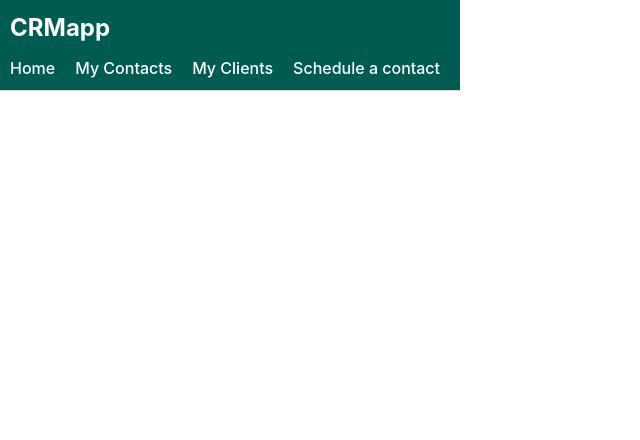
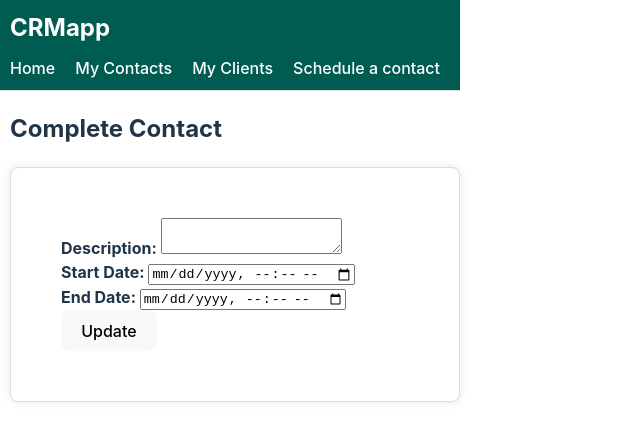
Before and after one commit to Elfqa/CRMApp, a React (Vite) app in the folder crm-app/: page /update-contact/1 in a window 1280 px wide. Shown: the top 440 px of the page, without its empty margins (0-640 px from the left). Built offline with nearby package versions, Linux system fonts and the light colour scheme.

Commit message:
ADD  update btn, UpdateScheduledContactToCompleted component and API

```diff
--- a/crm-app/src/App.jsx
+++ b/crm-app/src/App.jsx
@@ -5,6 +5,7 @@ import Header from "./components/common/Header.jsx";
 import MyContacts from "./components/pages/MyContacts.jsx";
 import MyClients from "./components/pages/MyClients.jsx";
 import AddScheduledContactPage from "./components/pages/AddScheduledContactPage.jsx";
+import UpdateScheduledContactToCompleted from "./components/UpdateScheduledContactToCompleted.jsx";
 
 function App() {
     return (
@@ -17,6 +18,7 @@ function App() {
                         <Route path='my-contacts' element={<MyContacts />} />
                         <Route path='my-clients' element={<MyClients />} />
                         <Route path='schedule-a-contact' element={<AddScheduledContactPage />} />
+                        <Route path="/update-contact/:id" element={<UpdateScheduledContactToCompleted />} />
                     </Routes>
                 </div>
 
--- a/crm-app/src/api/api.js
+++ b/crm-app/src/api/api.js
@@ -1,6 +1,4 @@
 const url = 'https://localhost:7153'; //nasz url ktory mamy w swaggerze w apce backendowej
-
-/// /api/SearchContacts
 
 export const getContactsByAdvisorId = async (advisorId, setList) => {
     try {
@@ -34,3 +32,18 @@ export const deleteContact = async (id) => {
         throw new Error('Failed to delete contact');
     }
 };
+
+export const updateScheduledContactToCompleted = async (id, formData) => {
+    console.log(formData);
+    const response = await fetch(`${url}/api/Contacts/mark-as-completed/${id}`, {
+        method: "PUT",
+        body: JSON.stringify(formData),
+        headers: {
+            'Content-Type': 'application/json',
+        }
+    });
+    // if (!response.ok) {
+    //     throw new Error('Failed to update contact');
+    // }
+    return response;
+};
--- a/crm-app/src/components/Contact.jsx
+++ b/crm-app/src/components/Contact.jsx
@@ -1,15 +1,108 @@
+// import PropTypes from "prop-types";
+// import { deleteContact } from "../api/api";
+//
+// const statusMapping = {
+//     0: 'Scheduled',
+//     1: 'Completed'
+// };
+//
+// const getBackgroundColorByContactStatus = (status) => {
+//     switch (status) {
+//         case 1:
+//             return '#aca081';  // Completed
+//         case 0:
+//             return 'bisque'; // Scheduled
+//         default:
+//             return 'white';
+//     }
+// };
+//
+// const Contact = ({
+//                      id,
+//                      description,
+//                      creationDate,
+//                      lastUpdate,
+//                      scheduledDate,
+//                      startDate,
+//                      endDate,
+//                      status,
+//                      advisorId,
+//                      clientId,
+//                      setContacts,
+//                      setError,
+//                      setSuccess
+//                  }) => {
+//     const rowStyle = {
+//         backgroundColor: getBackgroundColorByContactStatus(status)
+//     };
+//
+//     const handleDelete = async () => {
+//         setError(''); // Clear previous error
+//         setSuccess(''); // Clear previous success message
+//         try {
+//             await deleteContact(id);
+//             setContacts(prev => prev.filter(contact => contact.id !== id));
+//             setSuccess(`Successfully deleted contact with ID: ${id}`);
+//         } catch (error) {
+//             setError('Failed to delete contact. Please try again.');
+//         }
+//     };
+//
+//     return (
+//         <tr style={rowStyle}>
+//             <td>{id}</td>
+//             <td>{advisorId}</td>
+//             <td>{clientId}</td>
+//             <td>{description}</td>
+//             <td>{statusMapping[status]}</td>
+//             <td>
+//                 {status === 0 ? (
+//                     scheduledDate ? new Date(scheduledDate).toLocaleString() : 'N/A'
+//                 ) : (
+//                     <>
+//                         {startDate ? new Date(startDate).toLocaleString() : 'N/A'} - {endDate ? new Date(endDate).toLocaleString() : 'N/A'}
+//                     </>
+//                 )}
+//             </td>
+//             <td>{new Date(creationDate).toLocaleString()}</td>
+//             <td>{new Date(lastUpdate).toLocaleString()}</td>
+//             <td>
+//                 <button onClick={handleDelete}>Delete</button>
+//             </td>
+//         </tr>
+//     );
+// };
+//
+// Contact.propTypes = {
+//     id: PropTypes.number.isRequired,
+//     description: PropTypes.string,
+//     creationDate: PropTypes.string.isRequired,
+//     lastUpdate: PropTypes.string.isRequired,
+//     scheduledDate: PropTypes.string,
+//     startDate: PropTypes.string,
+//     endDate: PropTypes.string,
+//     status: PropTypes.number.isRequired,
+//     advisorId: PropTypes.number.isRequired,
+//     clientId: PropTypes.number.isRequired,
+//     setContacts: PropTypes.func.isRequired,
+//     setError: PropTypes.func.isRequired,
+//     setSuccess: PropTypes.func.isRequired,
+// };
+//
+// export default Contact;
 import PropTypes from "prop-types";
 import { deleteContact } from "../api/api";
+import { Link } from 'react-router-dom';
 
 const statusMapping = {
     0: 'Scheduled',
     1: 'Completed'
 };
 
-const getBackgroundColorByContactStatus = (status) => {
+const getBackgroundColor = (status) => {
     switch (status) {
         case 1:
-            return '#aca081';  // Completed
+            return '#a4d59c';  // Completed
         case 0:
             return 'bisque'; // Scheduled
         default:
@@ -33,12 +126,12 @@ const Contact = ({
                      setSuccess
                  }) => {
     const rowStyle = {
-        backgroundColor: getBackgroundColorByContactStatus(status)
+        backgroundColor: getBackgroundColor(status)
     };
 
     const handleDelete = async () => {
-        setError(''); // Clear previous error
-        setSuccess(''); // Clear previous success message
+        setError('');
+        setSuccess('');
         try {
             await deleteContact(id);
             setContacts(prev => prev.filter(contact => contact.id !== id));
@@ -68,6 +161,7 @@ const Contact = ({
             <td>{new Date(lastUpdate).toLocaleString()}</td>
             <td>
                 <button onClick={handleDelete}>Delete</button>
+                <Link to={`/update-contact/${id}`}><button>Update</button></Link>
             </td>
         </tr>
     );
--- /dev/null
+++ b/crm-app/src/components/UpdateScheduledContactToCompleted.jsx
@@ -0,0 +1,88 @@
+import { useState } from 'react';
+import { updateScheduledContactToCompleted } from '../api/api';
+import { useParams, useNavigate } from 'react-router-dom';
+
+const UpdateScheduledContactToCompleted = () => {
+    const { id } = useParams();
+    const navigate = useNavigate ();
+    const [data, setData] = useState({
+        description: '',
+        startDate: '',
+        endDate: ''
+    });
+
+    const [error, setError] = useState('');
+    const [success, setSuccess] = useState('');
+
+    const handleChange = (e) => {
+        const { name, value } = e.target;
+        setData({
+            ...data,
+            [name]: value,
+        });
+    };
+
+    const handleSubmit = async (e) => {
+        e.preventDefault();
+        setError('');
+        setSuccess('');
+        //try {
+            const res = await updateScheduledContactToCompleted(id, data);
+            if (res.status === 200 || res.status === 204) {
+                setSuccess(`Contact successfully updated with ID: ${id}`);
+                setTimeout(() => navigate('/my-contacts'), 3000); // Redirect to contacts after 3 seconds
+            }
+            else if (res.status === 400){
+                setError('Set valid past dates and try again.');
+            }
+            else {
+                setError('An unexpected error occurred. Please try again later.');
+            }
+        //} //catch (error) {
+            //setError('An error occurred while updating the contact.');
+       // }
+    };
+
+    return (
+        <div>
+            <h2>Complete Contact</h2>
+            <div className="form-container">
+                <form onSubmit={handleSubmit}>
+                    <div>
+                        <label>Description: </label>
+                        <textarea
+                            name="description"
+                            value={data.description}
+                            onChange={handleChange}
+                        ></textarea>
+                    </div>
+                    <div>
+                        <label>Start Date: </label>
+                        <input
+                            type="datetime-local"
+                            name="startDate"
+                            value={data.startDate}
+                            onChange={handleChange}
+                            required
+                        />
+                    </div>
+                    <div>
+                        <label>End Date: </label>
+                        <input
+                            type="datetime-local"
+                            name="endDate"
+                            value={data.endDate}
+                            onChange={handleChange}
+                            required
+                        />
+                    </div>
+                    <button type="submit">Update</button>
+                </form>
+                {error && <div style={{ color: 'red' }}>{error}</div>}
+                {success && <div style={{ color: 'green' }}>{success}</div>}
+            </div>
+        </div>
+    );
+};
+
+export default UpdateScheduledContactToCompleted;
--- a/crm-app/src/components/pages/HomePage.jsx
+++ b/crm-app/src/components/pages/HomePage.jsx
@@ -3,7 +3,7 @@ import Login from '../Login'; // Upewnij się, że ścieżka do Login jest popra
 const HomePage = () => {
     const handleLogin = () => {
         console.log("Login successful!");
-        // Możesz przekierować użytkownika lub wykonać inne akcje
+
     };
 
     return (
```
